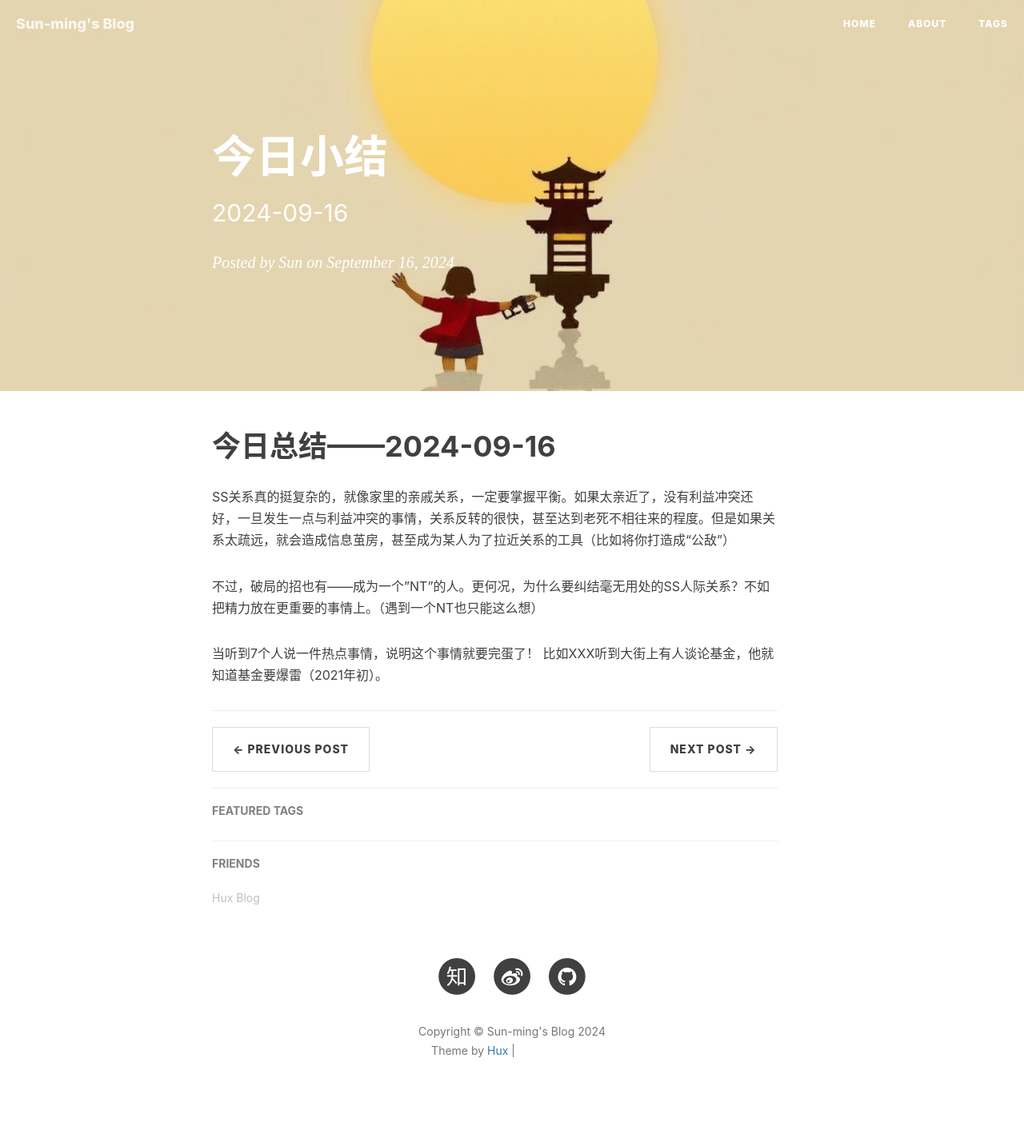
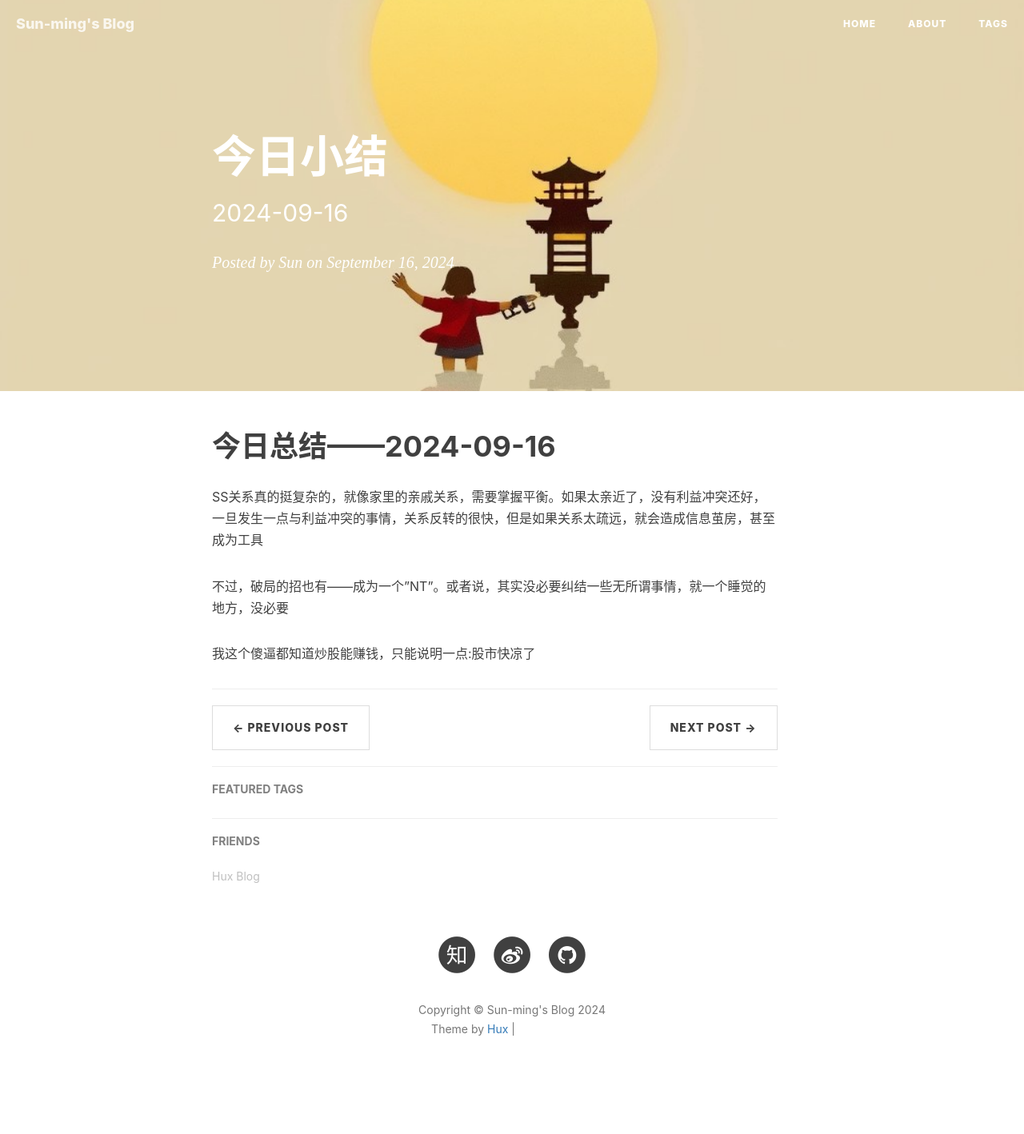
Before and after one commit to sunming3316/sunming3316.github.io, a Jekyll site: the page built from _posts/2024-09-16-Daily-re.markdown, in a window 1280 px wide. Shown: the whole page at 80% size. Built offline with Jekyll 4.4.1, drawn with Linux system fonts in a browser that asks for light colours; nearby versions of some CDN libraries; comment, search, counter and statistics services are not loaded; after the commit the page ends 1391 px from its top, so only the background shows below that; grey boxes are pictures that could not be loaded.

Commit message:
change daily-re 2024-09-16

```diff
--- a/_posts/2024-09-16-Daily-re.markdown
+++ b/_posts/2024-09-16-Daily-re.markdown
@@ -12,8 +12,8 @@ catalog: true
 
 # 今日总结——2024-09-16
 
-SS关系真的挺复杂的，就像家里的亲戚关系，一定要掌握平衡。如果太亲近了，没有利益冲突还好，一旦发生一点与利益冲突的事情，关系反转的很快，甚至达到老死不相往来的程度。但是如果关系太疏远，就会造成信息茧房，甚至成为某人为了拉近关系的工具（比如将你打造成“公敌”）
+SS关系真的挺复杂的，就像家里的亲戚关系，需要掌握平衡。如果太亲近了，没有利益冲突还好，一旦发生一点与利益冲突的事情，关系反转的很快，但是如果关系太疏远，就会造成信息茧房，甚至成为工具
 
-不过，破局的招也有——成为一个"NT"的人。更何况，为什么要纠结毫无用处的SS人际关系？不如把精力放在更重要的事情上。（遇到一个NT也只能这么想）
+不过，破局的招也有——成为一个"NT"。或者说，其实没必要纠结一些无所谓事情，就一个睡觉的地方，没必要
 
-当听到7个人说一件热点事情，说明这个事情就要完蛋了！     比如XXX听到大街上有人谈论基金，他就知道基金要爆雷（2021年初）。
+我这个傻逼都知道炒股能赚钱，只能说明一点:股市快凉了
```
